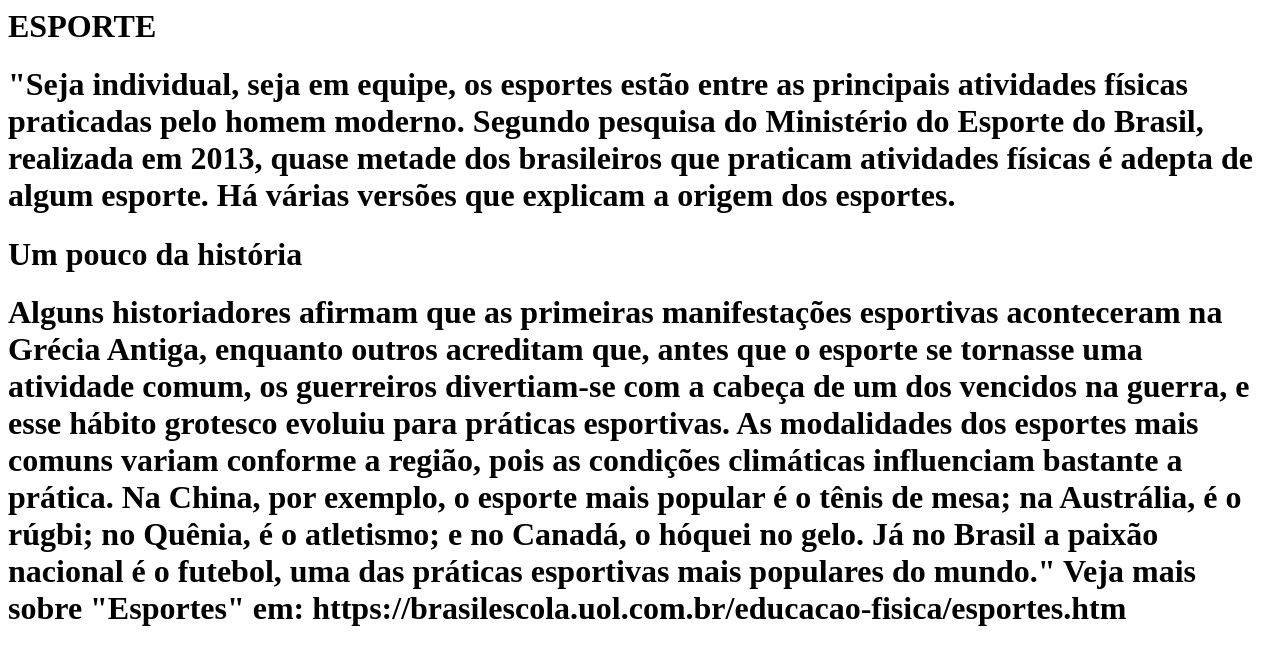
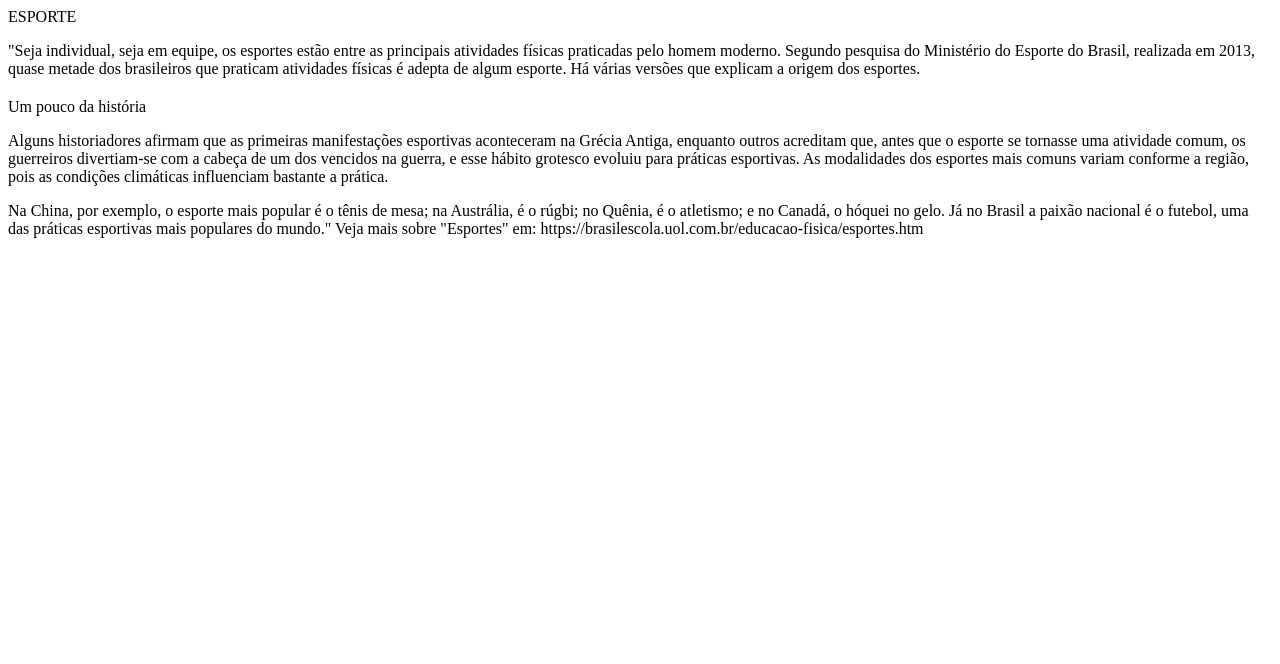
Before and after one commit to Sabaorauch/primeiro-repositorio, a plain HTML site: page index.html in a window 1280 px wide. Drawn offline with Linux system fonts and the light colour scheme.

Commit message:
Update index.html

```diff
--- a/index.html
+++ b/index.html
@@ -1,11 +1,5 @@
-                                                                                     <h1> ESPORTE <h1>
-
-"Seja individual, seja em equipe, os esportes estão entre as principais atividades físicas praticadas pelo homem moderno. Segundo pesquisa do Ministério do Esporte do Brasil, realizada em 2013, quase metade dos brasileiros que praticam atividades físicas é adepta de algum esporte.
-
-Há várias versões que explicam a origem dos esportes.
-
-  <h1> Um pouco da história <h1> Alguns historiadores afirmam que as primeiras manifestações esportivas aconteceram na Grécia Antiga, enquanto outros acreditam que, antes que o esporte se tornasse uma atividade comum, os guerreiros divertiam-se com a cabeça de um dos vencidos na guerra, e esse hábito grotesco evoluiu para práticas esportivas.
-
-As modalidades dos esportes mais comuns variam conforme a região, pois as condições climáticas influenciam bastante a prática. Na China, por exemplo, o esporte mais popular é o tênis de mesa; na Austrália, é o rúgbi; no Quênia, é o atletismo; e no Canadá, o hóquei no gelo. Já no Brasil a paixão nacional é o futebol, uma das práticas esportivas mais populares do mundo."
-
-Veja mais sobre "Esportes" em: https://brasilescola.uol.com.br/educacao-fisica/esportes.htm
+            <h1></h1> ESPORTE
+<p>"Seja individual, seja em equipe, os esportes estão entre as principais atividades físicas praticadas pelo homem moderno. Segundo pesquisa do Ministério do Esporte do Brasil, realizada em 2013, quase metade dos brasileiros que praticam atividades físicas é adepta de algum esporte. Há várias versões que explicam a origem dos esportes.</p>
+<h2></h2>Um pouco da história
+<p>Alguns historiadores afirmam que as primeiras manifestações esportivas aconteceram na Grécia Antiga, enquanto outros acreditam que, antes que o esporte se tornasse uma atividade comum, os guerreiros divertiam-se com a cabeça de um dos vencidos na guerra, e esse hábito grotesco evoluiu para práticas esportivas. As modalidades dos esportes mais comuns variam conforme a região, pois as condições climáticas influenciam bastante a prática.</p>
+<p> Na China, por exemplo, o esporte mais popular é o tênis de mesa; na Austrália, é o rúgbi; no Quênia, é o atletismo; e no Canadá, o hóquei no gelo. Já no Brasil a paixão nacional é o futebol, uma das práticas esportivas mais populares do mundo." Veja mais sobre "Esportes" em: https://brasilescola.uol.com.br/educacao-fisica/esportes.htm </p>
```
